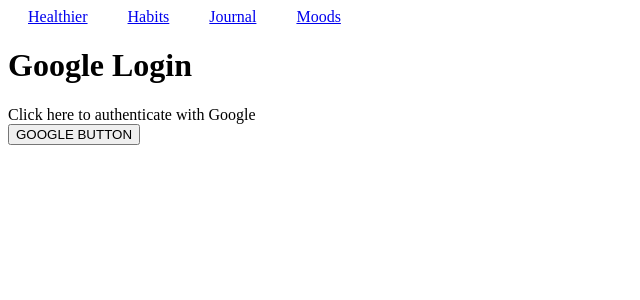
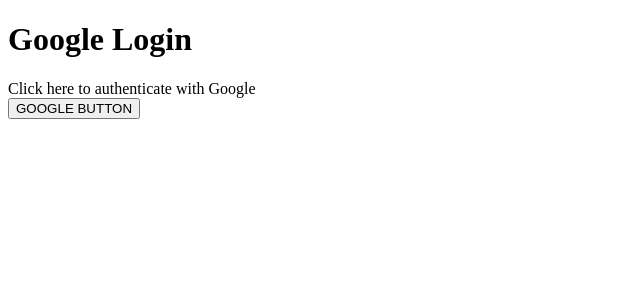
Before and after one commit to jrob112/Mental-Health-App, a React app: page / in a window 1280 px wide. Shown: the top 300 px of the page, without its empty margins (0-640 px from the left). Built offline with nearby package versions, Linux system fonts and the light colour scheme.

Commit message:
FIX remove nav bar from login page

```diff
--- a/client/src/components/App.jsx
+++ b/client/src/components/App.jsx
@@ -1,14 +1,15 @@
 import React from 'react';
-import { Routes, Route, Link } from 'react-router-dom';
+import { Routes, Route, Link, useLocation } from 'react-router-dom';
 import HomePage from './HomePage.jsx';
 import Journal from './Journal.jsx';
 import Login from './Login.jsx';
 import NavBar from './NavBar.jsx';
 
 const App = () => {
+  const location = useLocation();
   return (
     <>
-      <NavBar />
+      { location.pathname === '/' ? <div></div> : <NavBar />}
       <Routes>
         <Route path='/home' element={<HomePage />} />
         <Route path='/journal' element={<Journal />} />
```
